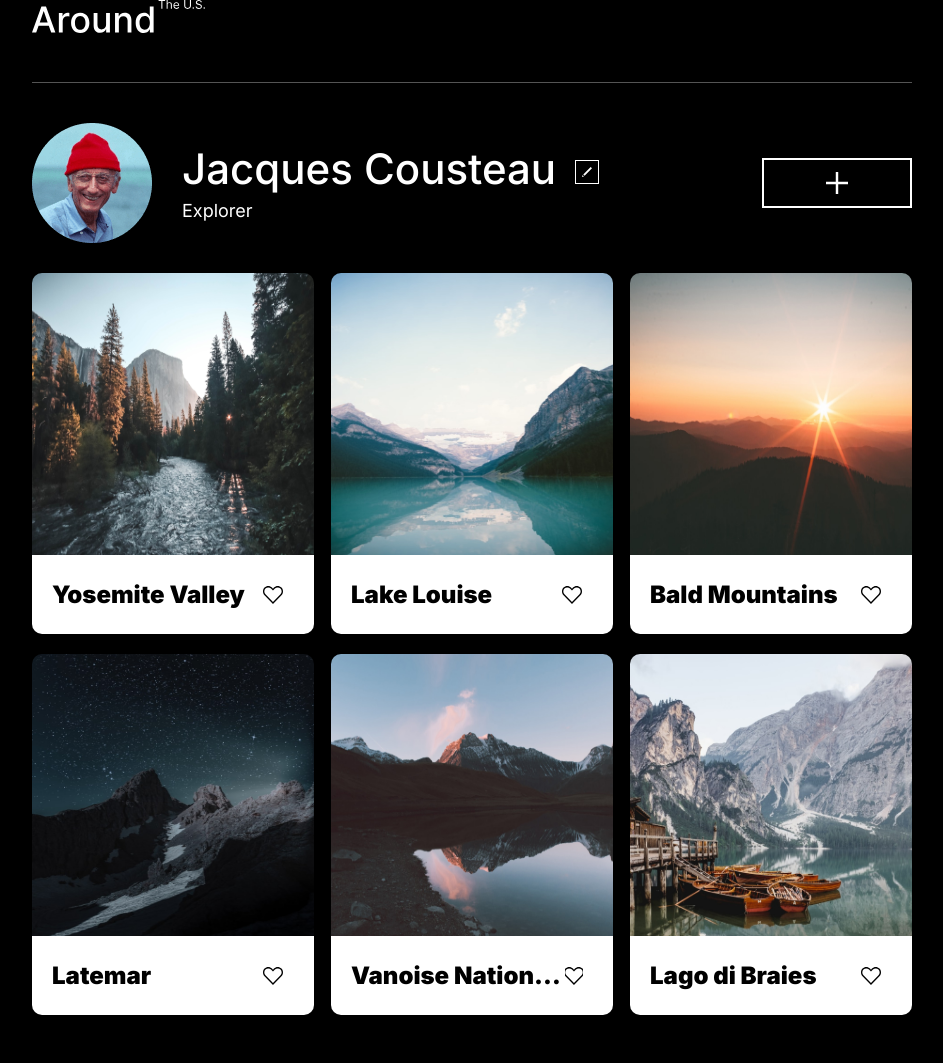
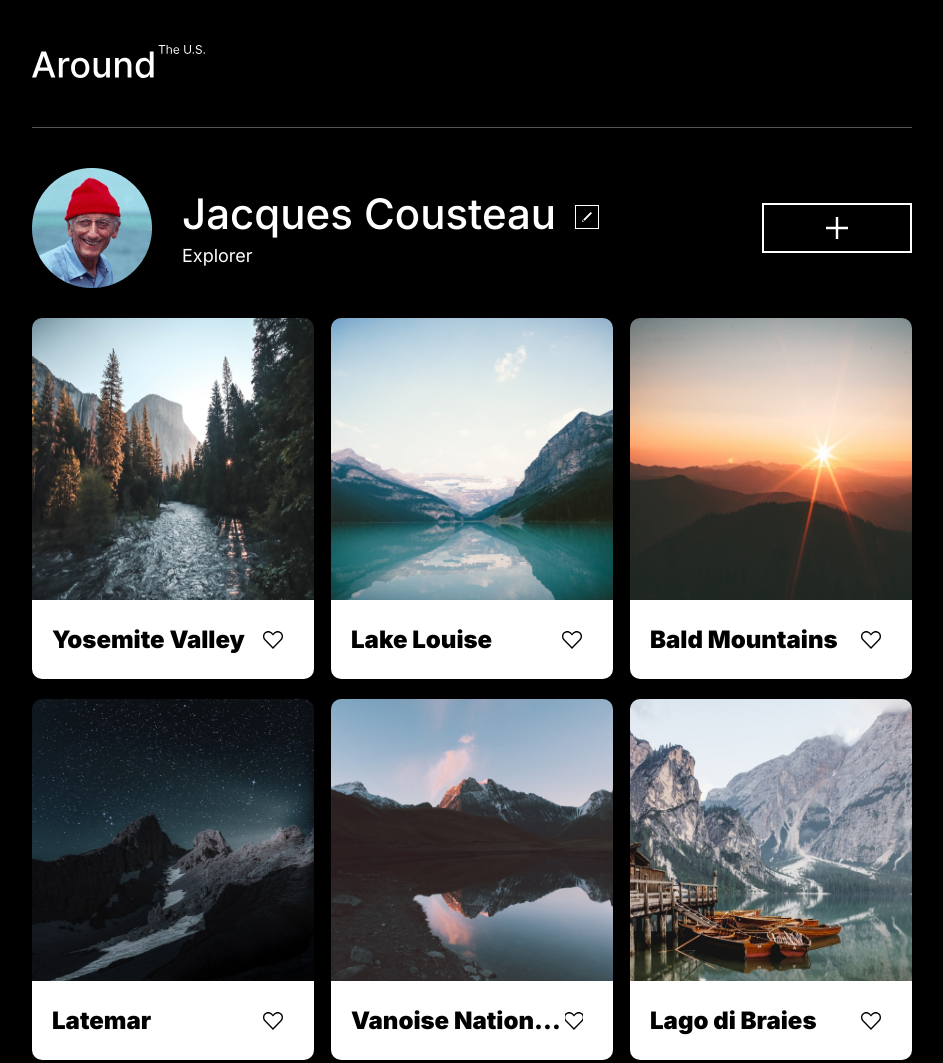
Before and after one commit to tsubasajeffery/se_project_aroundtheus, a plain HTML site: page index.html in a window 1280 px wide. Shown: the top 1063 px of the page, without its empty margins (168-1111 px from the left). Drawn offline with Linux system fonts and the light colour scheme.

Commit message:
Added padding to header.css

```diff
--- a/blocks/header.css
+++ b/blocks/header.css
@@ -1,6 +1,6 @@
 .header {
   margin-top: 45px;
-  padding-bottom: 45px;
+  padding: 45px 0 45px;
   max-height: 74px;
   border-bottom: #545454 solid 1px;
 }
```
